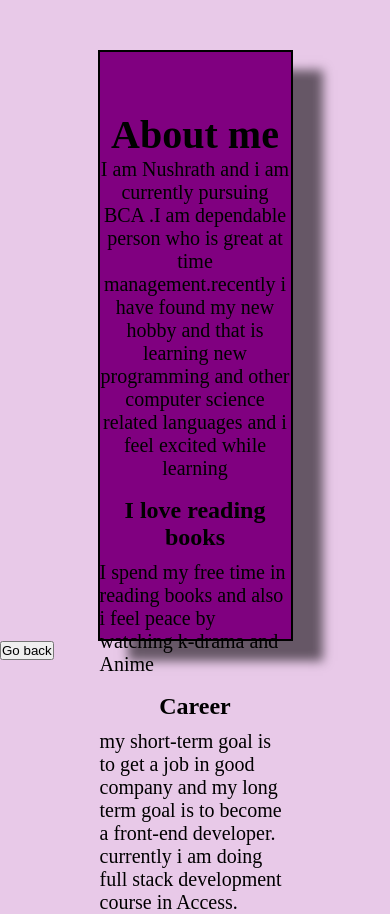
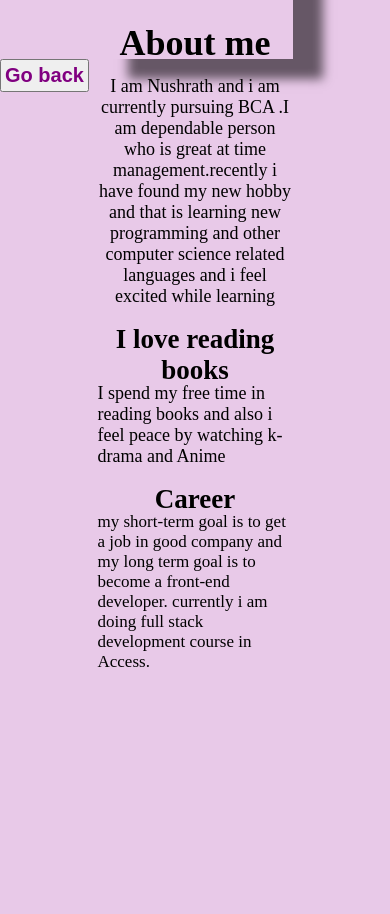
Before and after one commit to nushrath2001/Portfolio, a plain HTML site: page intro.html in a window 390 px wide. After the commit the page ends 844 px from the top, so only its background shows below. Drawn offline with Linux system fonts and the light colour scheme.

Commit message:
portfolio

```diff
--- a/blog.css
+++ b/blog.css
@@ -6,6 +6,7 @@
 
 body {
     background-color: rgb(232, 201, 232);
+height: -100px;
 }
 
 .container {
@@ -13,7 +14,7 @@ body {
     border: 2px solid;
     background-color: purple;
     width: 50vw;
-    height: 80vh;
+    height: 89vh;
     justify-content: center;
     margin: auto;
     padding-top: 50px;
@@ -40,3 +41,35 @@ body {
 .container .tools .nush {
     padding-top: 10px;
 }
+
+.btn {
+    display: inline;
+    color: purple;
+    font-weight: bold;
+    padding: 3px;
+    margin-top: -600px;
+    font-size:20px;
+}
+
+
+@media only screen and (min-width: 768px) {
+    .container {
+            height: 78vh;
+            margin-top: 21px;
+        }
+    }
+
+    @media only screen and (max-width: 420px) {
+        .container {
+            background-color: rgb(232, 201, 232);
+            border: none;
+            width: 70vw;
+            height: 13vh;
+        }
+
+        .btn {
+            display: inline-block;
+            margin-top: -150px;
+            margin-left: 150px;
+        }
+    }
--- a/contact.css
+++ b/contact.css
@@ -48,3 +48,51 @@ body {
 .contactform .button .btn:hover {
     background-color: darkgray;
 }
+
+.btn {
+    color: purple;
+    font-weight: bold;
+    padding: 3px;
+    margin-bottom: 150px;
+    font-size:20px;
+}
+
+
+
+
+@media only screen and (max-width: 768px) {
+    .main {
+        width: 50vw;
+    height: 53vh;
+
+    }
+
+    .contactform {
+        height: 50vh;
+        margin-left: 167px;
+    }
+}
+
+
+@media only screen and (max-width: 420px) {
+
+    .contactform {
+        border: none;
+        background-color: rgb(232, 201, 232);
+        height: 17vh;
+    width: 53vw;
+    margin-left: 98px;
+    }
+
+    .contactform h1 {
+        font-size: 25px;
+    }
+
+    .contactform .button {
+        padding: 7px;
+    }
+
+    .btn {
+        margin-top: 20px;
+    }
+}
--- a/cv.css
+++ b/cv.css
@@ -1,8 +1,52 @@
 #img  {
-    margin-left: 36%;
+    margin-left: 50%;
     box-shadow: 30px 20px 10px rgb(102, 87, 102);
+    height: 89vh;
+    overflow: hidden;
 }
 
 body {
     background-color: rgb(232, 201, 232);
+    overflow: hidden;
 }
+
+.btn {
+    color: purple;
+    font-weight: bold;
+    padding: 3px;
+    margin-bottom: 150px;
+    font-size:20px;
+}
+
+@media only screen and (min-width: 768px) {
+   #img{
+    margin-left: 23%;
+    height:633px;
+    width: 600px;
+    margin-left: 50px;
+}
+
+.btn {
+    margin-bottom: 200px;
+}
+}
+
+@media only screen and (max-width: 420px) {
+    body {
+        overflow: hidden;
+        width: 100vw;
+        height: 100vh;
+    }
+
+    #img {
+        overflow: hidden;
+        margin-left: -10px;
+        height: 75vh;
+    }
+
+    .btn {
+        display: inline-block;
+        margin-left: 150px;
+        overflow: hidden;
+    }
+}
--- a/intro.css
+++ b/intro.css
@@ -13,7 +13,7 @@ body {
     border: 2px solid;
     background-color: purple;
     width: 50vw;
-    height: 70vh;
+    height: 90vh;
     justify-content: center;
     margin: auto;
     padding-top: 50px;
@@ -53,3 +53,60 @@ margin-bottom: 10px;
 .container .career p {
     font-size: 20px;
 }
+
+.btn {
+    color: purple;
+    font-weight: bold;
+    padding: 3px;
+    margin-bottom: 150px;
+    font-size:20px;
+}
+
+@media only screen and (min-width: 768px) {
+    .container {
+        height: 52vh;
+        width:60vw ;
+        padding: 5px;
+        text-align: center;
+
+    }
+}
+
+@media only screen and (max-width: 420px){
+
+    .container {
+        border: none;
+        background-color: rgb(232, 201, 232);
+        height: 12vh;
+    margin-top: -5vh;
+    }
+
+    .container .about h1 {
+        padding-bottom: 12px;
+    margin-top: -25px;
+    }
+    .container .about  {
+        padding-top: 39px;
+        font-size: 18px;
+    }
+
+    .container .book  h2{
+        padding-top: -5px;
+        font-size: 27px;
+    }
+
+    .container .book p {
+        font-size: 18px;
+        margin-top: -13px;
+    }
+
+    .container .career h2 {
+        padding-top:-5px;
+        font-size: 27px;
+    }
+
+    .container .career p {
+        font-size: 17px;
+        margin-top: -13px;
+    }
+}
--- a/intro.html
+++ b/intro.html
@@ -22,7 +22,7 @@
     </div>
 
     <div>
-        <button onclick="window.history.back()">Go back</button>
+        <button class="btn" onclick="window.history.back()">Go back</button>
     </div>
 
 </body>
--- a/style.css
+++ b/style.css
@@ -7,14 +7,17 @@
     box-sizing: border-box;
 }
 
+
 .sidebar {
+    position: absolute;
     background-color: purple;
-    width: 20vw;
+     /* width: 17vw;   */
     font-family: 'Fira Sans', sans-serif;
     height: 100vh;
+    /* transition: transform 0.3s ease-in; */
 }
 
-.sidebar nav{
+.sidebar nav {
     padding: 45px;
 }
 
@@ -31,36 +34,50 @@ padding: 45px;
 }
 
 .sidebar nav li a:hover {
-    color:darkgrey;
+    color: darkgrey;
 }
+
 .main {
-    background-color: rgb(232, 162, 232);
-    width: 90vw;
+    background-color: rgb(244, 186, 244);
+    width: 120vw;
     /* vw is similar to percentage means its 80% for width */
 }
 
 .infocontainer {
-    background-color:purple;
-    height: 55vh;
+    /* background-color: purple; */
+    height: 60vh;
     /* for full height its similar to percentage */
-    width: 80vw;
-    margin:  147px auto;
+    width: 75vw;
+    margin: 147px auto;
     display: flex;
     justify-content: space-around;
     padding-left: 50px;
+    margin-left: 165px;
 
 }
 
 .container {
     display: flex;
     /* display: flex; it makes the content side by side */
+    width: 100vw;
+    height: 100vh;
 }
 
- .dev img {
+.dev {
+    width: 380px;
+    height: 410px;
+    border-radius: 50%;
+}
 
-    height: 55vh;
+/* .tab {
+    margin-left: 170px;
+    height: 400px;
+    width: 400px;
+} */
 
-}
+/* .tab {
+    display: none;
+ } */
 
 .devinfo {
     display: flex;
@@ -84,11 +101,12 @@ font-family: 'Source Code Pro', monospace;
 }
 
 .moreabout {
-    font-size:20px ;
+    font-size: 20px;
     font-family: 'Fira Sans', sans-serif;
     margin-top: 23px;
 
 }
+
 .button {
     margin-top: 34px;
 }
@@ -111,6 +129,121 @@ cursor: pointer;
     text-decoration: none;
 }
 
-.button button:hover{
-    background-color: whitesmoke;
+.button:hover {
+color: whitesmoke;
 }
+
+.hamburger {
+    position: absolute;
+    cursor: pointer;
+    top: 10px;
+    left: 10px;
+}
+
+.sidebarGo {
+    background-color: rgb(232, 162, 232);
+    transform: translate(-443px, 0px);
+    position: absolute;
+}
+
+.ham {
+    size: 20px;
+    color: black;
+    border-radius: 15px;
+}
+
+.cross {
+    margin-left: 155px;
+    margin-top: -10px;
+}
+
+
+@media only screen and (max-width: 768px) {
+
+     /* * {
+        background-color: rgb(232, 162, 232);
+    }
+
+    .
+     .sidebar {
+        background-color: rgb(232, 162, 232);
+        transform: translate(-443px, 0px);
+        position: absolute;
+
+    } */
+
+    .dev {
+
+        width: 322px;
+    height: 324px;
+     /* margin-top: -148px; */
+    margin-right: 148px;
+}
+
+
+    .devinfo {
+        margin-left: -40px;
+
+    }
+
+    .infocontainer {
+        margin-top: 120px;
+        margin-left: 257px;
+
+    }
+
+    .main {
+        width: 120vw;
+        overflow: hidden;
+    }
+
+    .cross {
+        margin-left: 148px;
+    }
+}
+
+
+
+@media only screen and (max-width:420px) {
+
+     body {
+        overflow: hidden;
+    }
+    .dev {
+        width: 250px;
+        height: 250px;
+        /* margin-left: -350px; */
+    }
+    .infocontainer{
+        display: flex;
+        flex-direction: column-reverse;
+        font-size: 2px;
+        margin-left:30px;
+         margin-top: 80px;
+    }
+    .container {
+        display: flex;
+        flex-direction: row;
+        width: 100vw;
+        height: 100vh;
+        overflow: hidden;
+    }
+
+    .main {
+        height: 120vh;
+        width: 114vw;
+        /* overflow: hidden; */
+    }
+
+    .hello {
+        font-size:30px ;
+    }
+
+    .name {
+        font-size: 33px;
+
+    }
+     .about {
+        font-size: 30px;
+     }
+}
```
Also changed, not shown: blog.html (+6 -1 lines), contact.html (+1 -1 lines), cv.html (+2 -2 lines), index.html (+12 -3 lines), script.js (added, +16 -0 lines), cross.png (added), dev.jpg, ham.png (added). Lines whose indentation alone changed are shown as unchanged.
